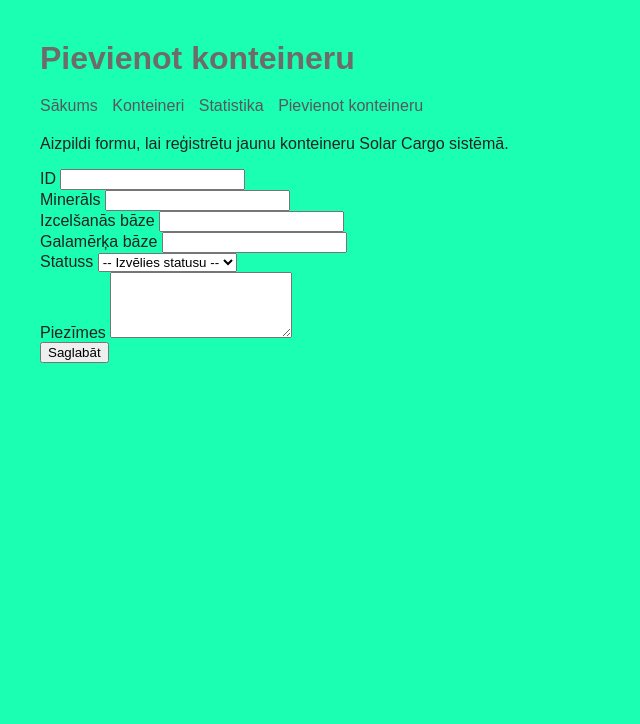
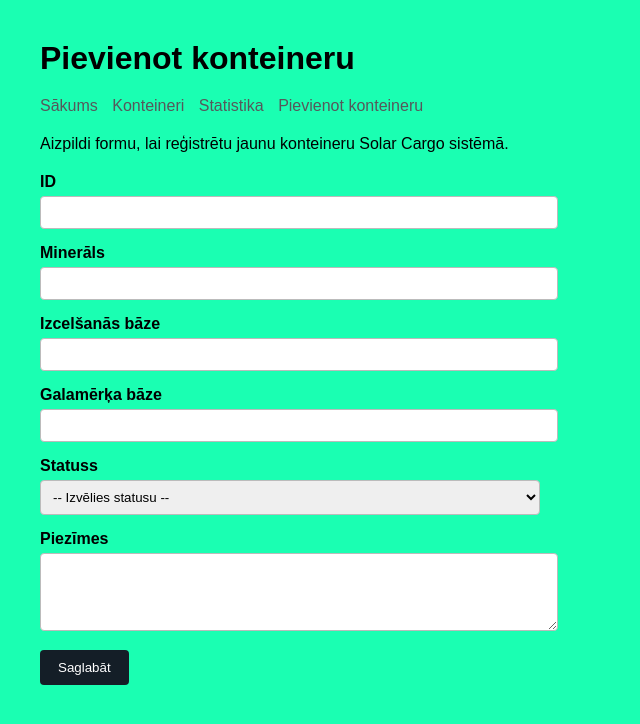
Before and after one commit to Gosha2251/Solar-Cargo, a PHP site: page /add-container.html in a window 1280 px wide. Shown: the top 724 px of the page, without its empty margins (0-640 px from the left). Run offline with PHP 8.4, Linux system fonts and the light colour scheme.

Commit message:
style elements updated

```diff
--- a/style.css
+++ b/style.css
@@ -1,22 +1,22 @@
 body {
     font-family: Arial, sans-serif;
     background-color: #1affb2;
-    color: #222;
+    color: #000000;
     margin: 40px;
 }
 
 h1 {
-    color: #6d6c6a;
+    color: #000000;
     margin-bottom: 20px;
 }
 
 h2 {
-    color: #56585b;
+    color: #000000;
     margin-top: 30px;
 }
 
 ul {
-    background-color: #eab853;
+    background-color: #a1b6b2;
     padding: 20px;
     border-radius: 5px;
 }
@@ -52,7 +52,7 @@ th {
 }
 
 tr:nth-child(even) {
-    background-color: #5be845;
+    background-color: #000000;
 }
 
 nav {
@@ -62,3 +62,62 @@ nav {
 nav a {
     margin-right: 10px;
 }
+
+.cargo-table {
+    width: 100%;
+    border-collapse: collapse;
+    margin-top: 20px;
+}
+
+.cargo-table th,
+.cargo-table td {
+    border: 1px solid #ccc;
+    padding: 10px;
+    text-align: left;
+}
+
+.cargo-table th {
+    background-color: #48524f;
+    color: white;
+}
+
+.cargo-table tr:nth-child(even) {
+    background-color: #f4f6f8;
+}
+
+.cargo-form {
+    max-width: 500px;
+    margin-top: 20px;
+}
+
+.form-group {
+    margin-bottom: 15px;
+}
+
+label {
+    display: block;
+    margin-bottom: 5px;
+    font-weight: bold;
+}
+
+input,
+select,
+textarea {
+    width: 100%;
+    padding: 8px;
+    border: 1px solid #bbb;
+    border-radius: 4px;
+}
+
+button {
+    background-color: #141e27;
+    color: white;
+    border: none;
+    padding: 10px 18px;
+    border-radius: 4px;
+    cursor: pointer;
+}
+
+button:hover {
+    background-color: #15c054;
+}
```
